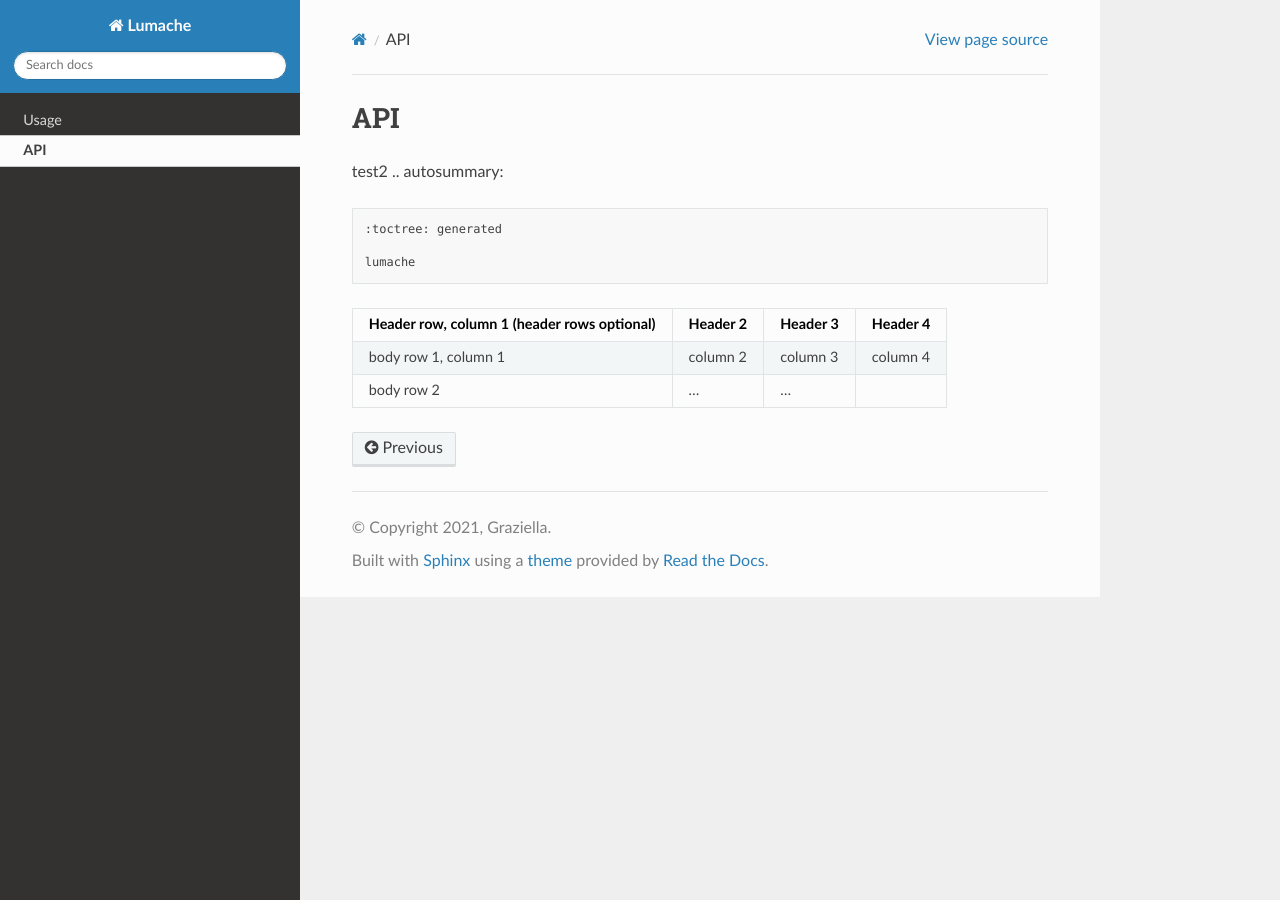
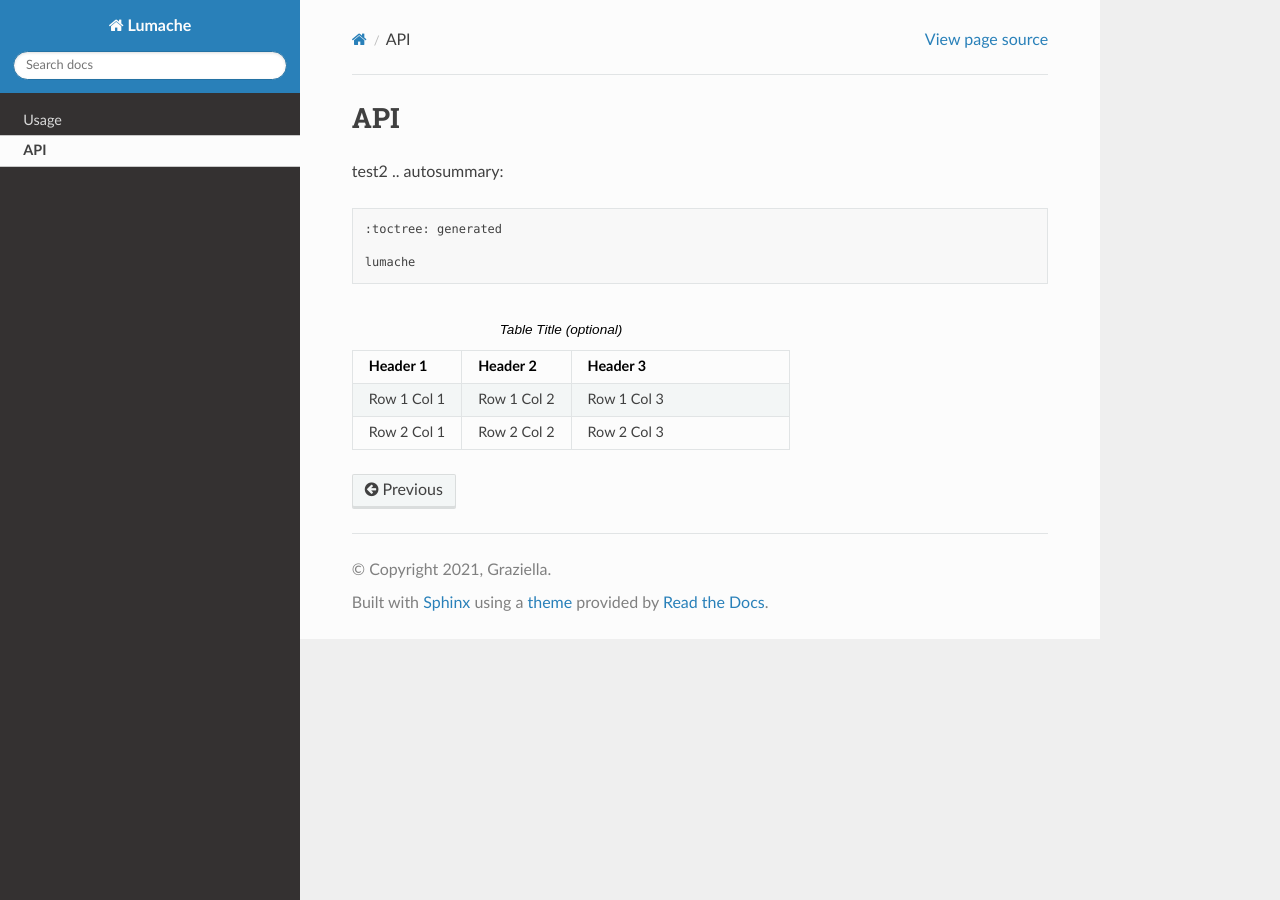
Before and after one commit to Silent252/project, a Sphinx documentation site: the page built from docs/source/api.rst, in a window 1280 px wide. Built offline with Sphinx 7.4.7 and the Read the Docs theme 3.1.0, drawn with Linux system fonts in a browser that asks for light colours.

Commit message:
Update api.rst

```diff
--- a/docs/source/api.rst
+++ b/docs/source/api.rst
@@ -5,11 +5,17 @@ test2
    :toctree: generated
 
    lumache
-+------------------------+------------+----------+----------+
-| Header row, column 1   | Header 2   | Header 3 | Header 4 |
-| (header rows optional) |            |          |          |
-+========================+============+==========+==========+
-| body row 1, column 1   | column 2   | column 3 | column 4 |
-+------------------------+------------+----------+----------+
-| body row 2             | ...        | ...      |          |
-+------------------------+------------+----------+----------+
+
+.. list-table:: Table Title (optional)
+   :widths: 25 25 50
+   :header-rows: 1
+
+   * - Header 1
+     - Header 2
+     - Header 3
+   * - Row 1 Col 1
+     - Row 1 Col 2
+     - Row 1 Col 3
+   * - Row 2 Col 1
+     - Row 2 Col 2
+     - Row 2 Col 3
```
